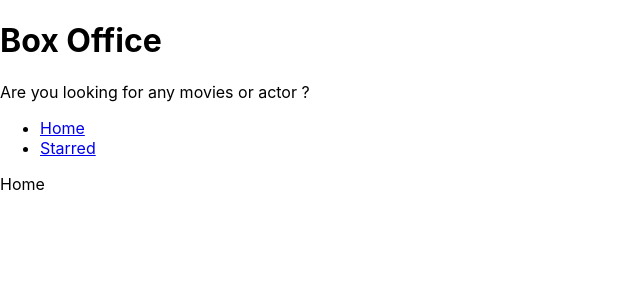
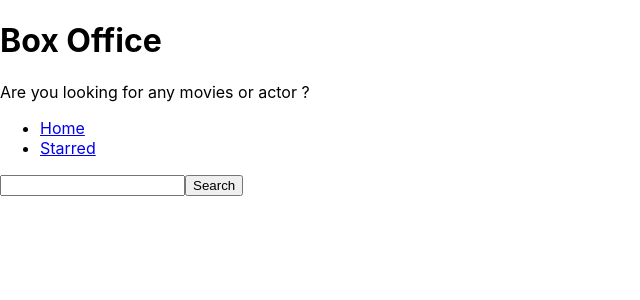
Before and after one commit to dhananjay16642/box-office-app, a React (Create React App) app: page / in a window 1280 px wide. Shown: the top 300 px of the page, without its empty margins (0-640 px from the left). Built offline with nearby package versions, Linux system fonts and the light colour scheme.

Commit message:
added text box for searching, search for shows on button click

```diff
--- a/src/pages/Home.jsx
+++ b/src/pages/Home.jsx
@@ -1,7 +1,31 @@
-import { Link } from "react-router-dom";
+import { useState } from "react";
 
 const Home = () => {
-  return <div>Home</div>;
+  const [searchStr, setSearchStr] = useState("");
+  const onSearchInputChange = (ev) => {
+    setSearchStr(ev.target.value);
+  };
+
+  const onSearch = async (ev) => {
+    ev.preventDefault();
+
+    const response = await fetch(
+      `https://api.tvmaze.com/search/shows?q=${searchStr}`
+    );
+    const body = await response.json();
+
+    console.log(body);
+
+    //https://api.tvmaze.com/search/shows?q=boys
+  };
+  return (
+    <div>
+      <form onSubmit={onSearch}>
+        <input type="text" value={searchStr} onChange={onSearchInputChange} />
+        <button type="submit">Search</button>
+      </form>
+    </div>
+  );
 };
 
 export default Home;
```
